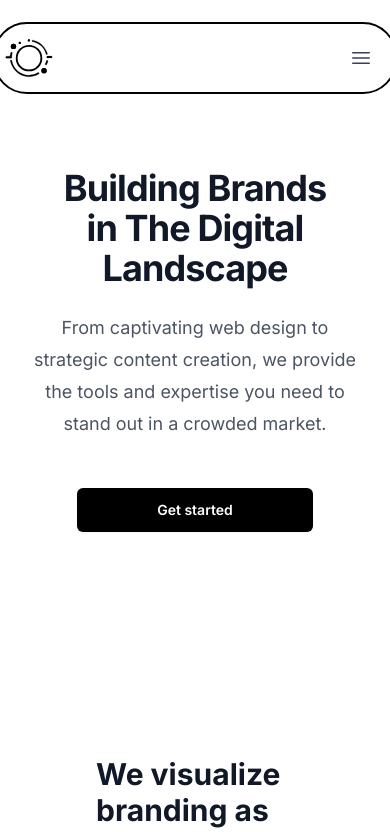
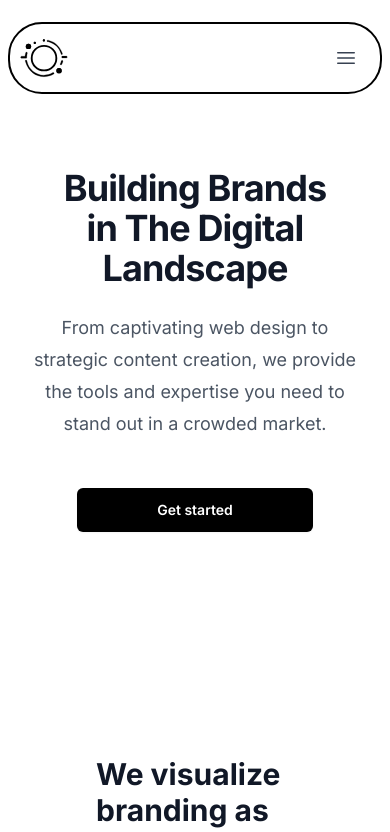
Before and after one commit to marxzzxx/brandflow, a Next.js app in the folder my-app/: page / in a window 390 px wide. Shown: the top 832 px of the page. Built offline with nearby package versions, Linux system fonts and the light colour scheme.

Commit message:
Changes to nav bar for mobile view

```diff
--- a/my-app/app/homepage/hero.tsx
+++ b/my-app/app/homepage/hero.tsx
@@ -14,7 +14,7 @@ export default function Hero() {
 
   return (
     <div className="bg-white">
-      <header className="fixed top-0 left-1/2 transform -translate-x-1/2 mt-6 z-50 sm:w-full w-[400px] max-w-4xl bg-white/70 backdrop-blur rounded-[32px] outline outline-black outline-2 lg:w-[600px] lg:max-w-4xl">
+      <header className="fixed top-0 left-1/2 transform -translate-x-1/2 mt-6 z-50 sm:w-full min-w-[370px] max-w-4xl bg-white/70 backdrop-blur rounded-[32px] outline outline-black outline-2 lg:w-[600px] lg:max-w-4xl">
         <nav aria-label="Global" className="flex justify-between items-center p-2 sm:p-4 lg:px-8">
           <div className="flex lg:flex-1">
             <a href="/" className="-m-1.5 p-1 ">
```
